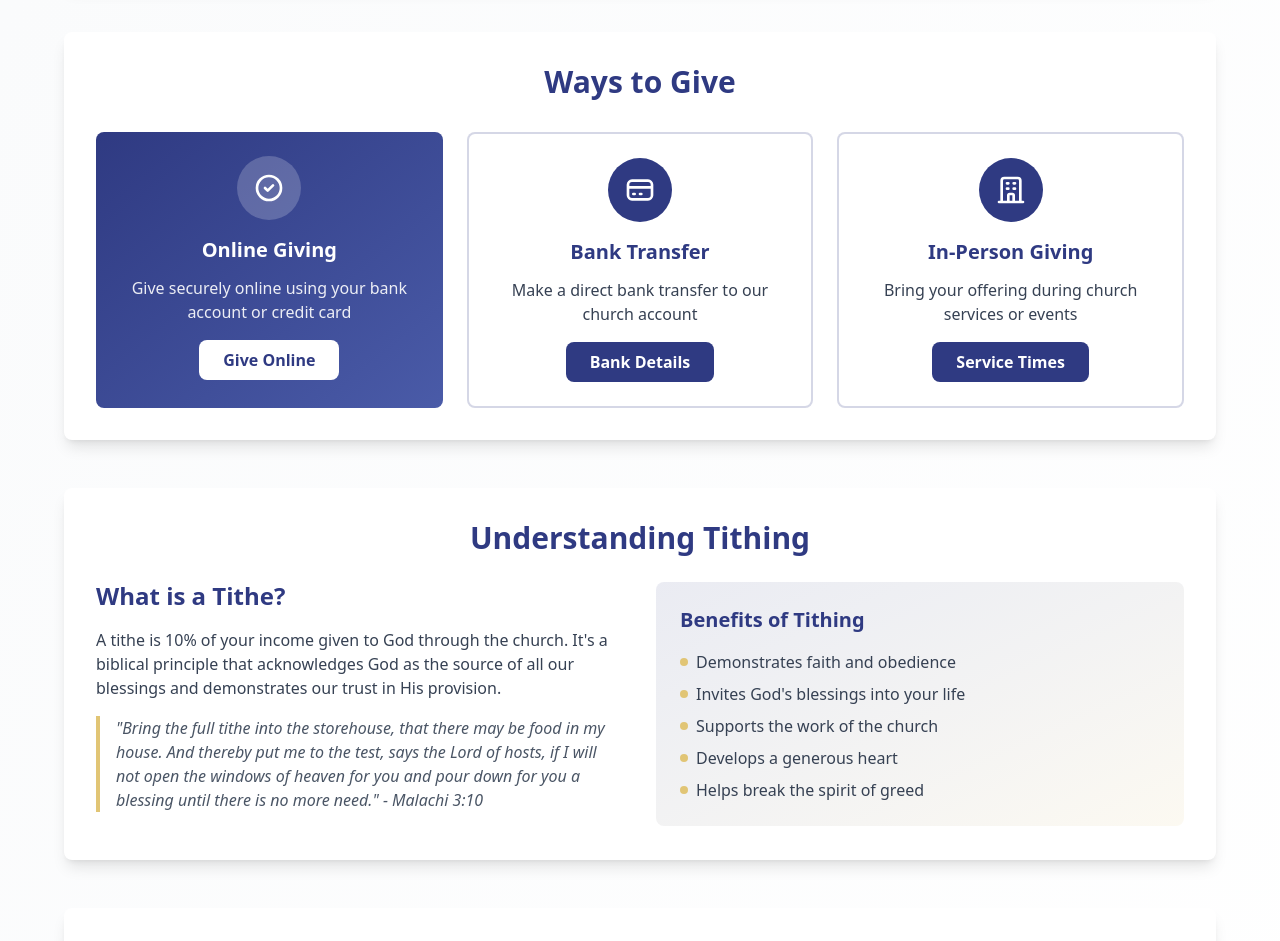
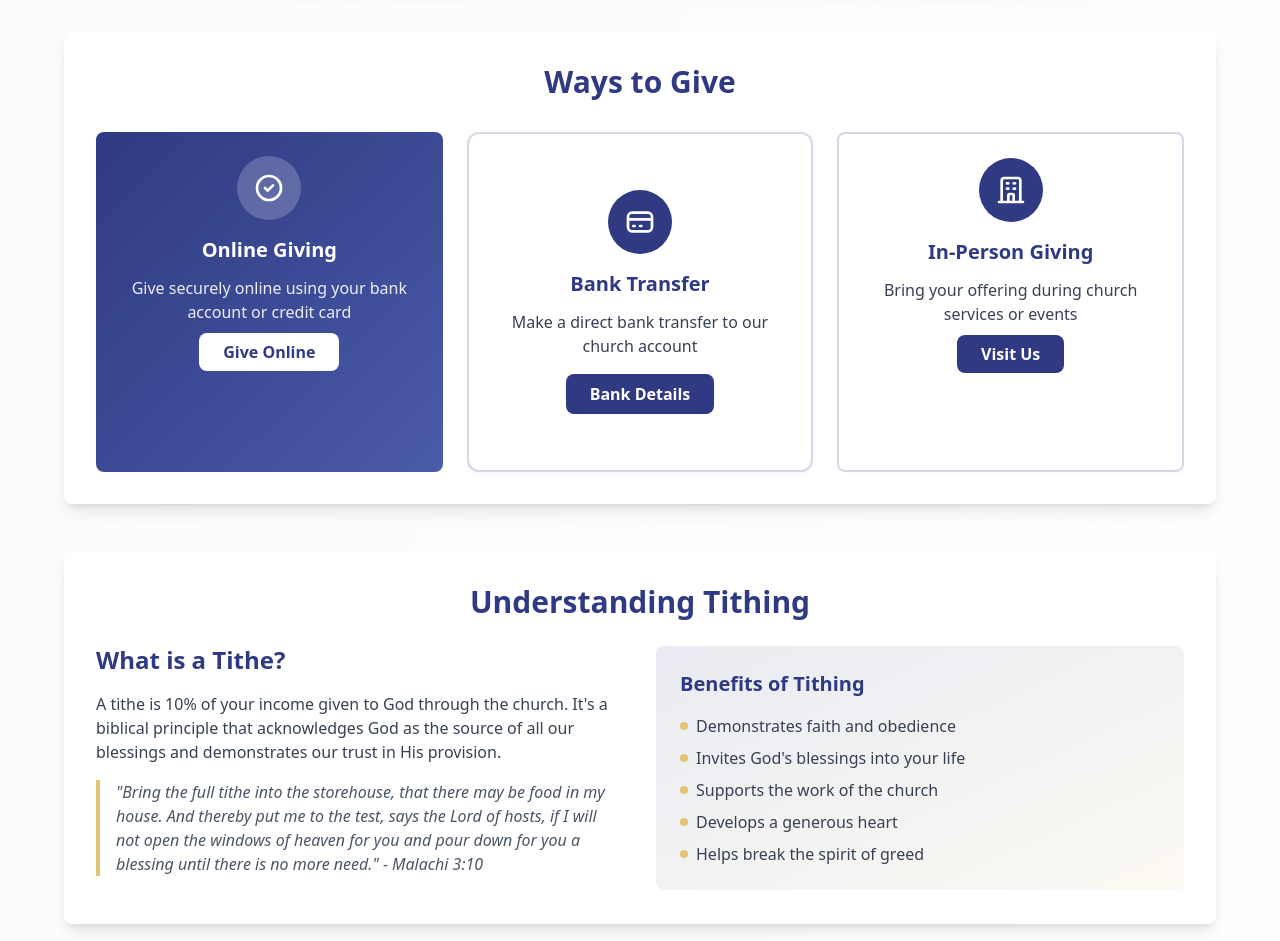
Before and after one commit to sinebongo/church, a Next.js app: page /giving in a window 1280 px wide. Shown: the part 920-1861 px from the top of the page. Built offline with nearby package versions, Linux system fonts and the light colour scheme.

Commit message:
feat: enhance Giving section with bank transfer details and improve layout; update Leadership section member name and image; fix NavBar capitalization

```diff
--- a/app/(pages)/giving/page.tsx
+++ b/app/(pages)/giving/page.tsx
@@ -3,6 +3,8 @@ import React from 'react';
 import { motion } from "framer-motion";
 
 export default function Giving() {
+  const [showBankDetails, setShowBankDetails] = React.useState(false);
+
   return (
     <motion.div
       initial={{ opacity: 0, y: 40 }}
@@ -100,13 +102,16 @@ export default function Giving() {
               </div>
               <h3 className="text-xl font-semibold mb-3">Online Giving</h3>
               <p className="text-white/90 mb-4">Give securely online using your bank account or credit card</p>
-              <button className="bg-white text-[#2f3a82] px-6 py-2 rounded-lg font-semibold hover:bg-gray-100 transition-colors">
+              <a href='./contact' className="bg-white text-[#2f3a82] px-6 py-2 rounded-lg font-semibold hover:bg-gray-100 transition-colors">
                 Give Online
-              </button>
+              </a>
             </div>
 
             {/* Bank Transfer */}
-            <div className="bg-white border-2 border-[#2f3a82]/20 rounded-lg p-6 text-center hover:shadow-lg transition-shadow hover:border-[#2f3a82]/40">
+            <div className="flip-card">
+              <div className={`flip-card-inner ${showBankDetails ? 'flipped' : ''}`}>
+                {/* Front Side */}
+                <div className="flip-card-front card-content">
                   <div className="w-16 h-16 bg-[#2f3a82] rounded-full flex items-center justify-center mx-auto mb-4">
                     <svg className="w-8 h-8 text-white" fill="none" stroke="currentColor" viewBox="0 0 24 24">
                       <path strokeLinecap="round" strokeLinejoin="round" strokeWidth={2} d="M3 10h18M7 15h1m4 0h1m-7 4h12a3 3 0 003-3V8a3 3 0 00-3-3H6a3 3 0 00-3 3v8a3 3 0 003 3z" />
@@ -114,9 +119,73 @@ export default function Giving() {
                   </div>
                   <h3 className="text-xl font-semibold text-[#2f3a82] mb-3">Bank Transfer</h3>
                   <p className="text-gray-700 mb-4">Make a direct bank transfer to our church account</p>
-              <button className="bg-[#2f3a82] text-white px-6 py-2 rounded-lg font-semibold hover:bg-[#2f3a82]/90 transition-colors">
+                  <button
+                    className="bg-[#2f3a82] text-white px-6 py-2 rounded-lg font-semibold hover:bg-[#2f3a82]/90 transition-colors"
+                    onClick={() => setShowBankDetails(true)}
+                  >
                     Bank Details
                   </button>
+                </div>
+                {/* Back Side */}
+                <div className="flip-card-back card-content">
+                  <h4 className="text-lg font-bold text-[#2f3a82] mb-2">Church Bank Details</h4>
+                  <p className="text-gray-700"><span className="font-semibold">Bank Name:</span> Standard Bank</p>
+                  <p className="text-gray-700"><span className="font-semibold">Account Name:</span> Marketlink Business</p>
+                  <p className="text-gray-700"><span className="font-semibold">Account Number:</span> 000 0001 37371675</p>
+                  <p className="text-gray-700"><span className="font-semibold">Branch Code:</span> 21019</p>
+                  <button
+                    className="bg-[#2f3a82] text-white px-6 py-2 rounded-lg font-semibold hover:bg-[#2f3a82]/90 transition-colors mt-4"
+                    onClick={() => setShowBankDetails(false)}
+                  >
+                    Hide Details
+                  </button>
+                </div>
+              </div>
+              <style>{`
+                .flip-card {
+                  background-color: transparent;
+                  width: 100%;
+                  height: 100%;
+                  perspective: 1000px;
+                  min-height: 340px;
+                  display: flex;
+                  align-items: stretch;
+                }
+                .flip-card-inner {
+                  width: 100%;
+                  height: 100%;
+                  transition: transform 0.7s cubic-bezier(.4,2,.3,1);
+                  transform-style: preserve-3d;
+                  position: relative;
+                }
+                .card-content {
+                  background: white;
+                  border-radius: 0.75rem;
+                  box-shadow: 0 2px 8px rgba(0,0,0,0.04);
+                  border: 2px solid #2f3a8233;
+                  padding: 1.5rem;
+                  text-align: center;
+                  min-height: 340px;
+                  display: flex;
+                  flex-direction: column;
+                  align-items: center;
+                  justify-content: center;
+                  width: 100%;
+                  height: 100%;
+                  position: absolute;
+                  top: 0;
+                  left: 0;
+                  backface-visibility: hidden;
+                }
+                .flip-card-back {
+                  background: #f9f9f9;
+                  border: 1px solid #2f3a8233;
+                  transform: rotateY(180deg);
+                }
+                .flipped {
+                  transform: rotateY(180deg);
+                }
+              `}</style>
             </div>
 
             {/* In-Person Giving */}
@@ -128,9 +197,9 @@ export default function Giving() {
               </div>
               <h3 className="text-xl font-semibold text-[#2f3a82] mb-3">In-Person Giving</h3>
               <p className="text-gray-700 mb-4">Bring your offering during church services or events</p>
-              <button className="bg-[#2f3a82] text-white px-6 py-2 rounded-lg font-semibold hover:bg-[#2f3a82]/90 transition-colors">
-                Service Times
-              </button>
+              <a href='/about' className="bg-[#2f3a82] text-white px-6 py-2 rounded-lg font-semibold hover:bg-[#2f3a82]/90 transition-colors">
+                Visit Us
+              </a>
             </div>
           </div>
         </div>
--- a/app/(pages)/leadership/page.tsx
+++ b/app/(pages)/leadership/page.tsx
@@ -46,7 +46,7 @@ const LeadershipPage = () => {
               alt="Nkagiseng Kgosi Rammekwa"
               className="w-24 h-24 rounded-full object-cover border-4 border-[#2f3a82] mb-4 shadow"
             />
-            <h2 className="text-lg md:text-2xl font-bold text-[#2f3a82] mb-1">Nkagiseng Kgosi Rammekwa</h2>
+            <h2 className="text-lg md:text-2xl font-bold text-[#2f3a82] mb-1">Nkagiseng Rammekwa</h2>
             <span className="text-base font-medium text-gray-600 mb-2">Director</span>
             <p className="text-[#2f3a82] font-semibold mb-2 text-center">"Test all things; hold fast to what is good." – 1 Thessalonians 5:21</p>
             <p className="max-w-xl text-gray-700 text-center">
--- a/app/components/ChurchMembersList.tsx
+++ b/app/components/ChurchMembersList.tsx
@@ -54,13 +54,13 @@ const ChurchMembersList: React.FC = () => {
       <div className="flex mb-6">
         <input
           type="text"
-          className="flex-1 border border-blue-300 rounded-l-lg px-4 py-2 focus:outline-none focus:ring-2 focus:ring-blue-400 transition"
+          className="flex-1 border border-blue-300 rounded-l-lg  py-2 focus:outline-none focus:ring-2 focus:ring-blue-400 transition"
           placeholder="Search by name or parish..."
           value={search}
           onChange={e => setSearch(e.target.value)}
         />
         <button
-          className="bg-blue-600 text-white px-6 py-2 rounded-r-lg font-semibold hover:bg-blue-700 transition"
+          className="bg-blue-600 text-whitepx-6 py-2 rounded-r-lg font-semibold hover:bg-blue-700 transition"
           onClick={handleSearch}
           disabled={loading}
         >
--- a/app/components/GivingSection.tsx
+++ b/app/components/GivingSection.tsx
@@ -34,12 +34,12 @@ const GivingSection = () => {
             <span className="absolute bottom-10 -right-12 w-28 h-28 bg-[#e1c575]/20 rounded-full blur-2xl z-0"></span>
             <span className="absolute bottom-2 left-14 w-20 h-20 bg-[#2f3a82]/10 rounded-full blur-2xl z-0"></span>
             {/* Main image */}
-            <div className="w-full h-full rounded-full overflow-hidden border-8 border-[#e1c575] shadow-2xl animate-pulse-slow relative z-10 bg-white flex items-center justify-center transition-transform duration-500 hover:scale-105">
+            <div className="w-72 h-72 md:w-96 md:h-96 rounded-full overflow-hidden border-8 border-[#e1c575] shadow-2xl animate-pulse-slow relative z-10 bg-white flex items-center justify-center transition-transform duration-500 hover:scale-105">
               <img
-                src="/charity.jpg"
-                alt="Giving"
-                className="w-full h-full object-cover"
-                loading="lazy"
+              src="/charity.jpg"
+              alt="Giving"
+              className="w-full h-full object-cover"
+              loading="lazy"
               />
             </div>
           </div>
--- a/app/components/LeadershipSection.tsx
+++ b/app/components/LeadershipSection.tsx
@@ -6,12 +6,12 @@ const mainLeaders = [
   {
     name: "Rt Rev GA Seane",
     role: "Bishop",
-    image: "/bishop.jpg",
+    image: "/bishop.png",
     quote: "Beloved in Christ, as we journey together in faith, let us remember that our strength is found in unity and our hope in Christ alone. May the Lord guide and bless each of you as you serve with humility, love, and unwavering faith. Together, let us be a light to the world, steadfast in prayer and bold in our witness. Remain rooted in grace and let your lives reflect the love of our Savior.",
     color: "bg-[#e1c575] text-[#2f3a82]"
   },
   {
-    name: "Kgosi Nkagiseng Rammekwa",
+    name: "Nkagiseng Rammekwa",
     role: "Director",
     image: "/kgosi.jpg",
     quote: `Test all things; hold fast to what is good. – 1 Thessalonians 5:21,
--- a/app/components/NavBar.tsx
+++ b/app/components/NavBar.tsx
@@ -11,7 +11,7 @@ export const NavBar = () => {
         { name: 'About', href: '/about' },
         { name: 'Events', href: '/events' },
         { name: 'Giving', href: '/giving' },
-        { name: 'leadership', href: '/leadership' },
+        { name: 'Leadership', href: '/leadership' },
         { name: 'Contact', href: '/contact' },
     ];
     const pathname = usePathname();
```
Also changed, not shown: public/bishop.jpg (deleted). Lines whose indentation alone changed are shown as unchanged.
